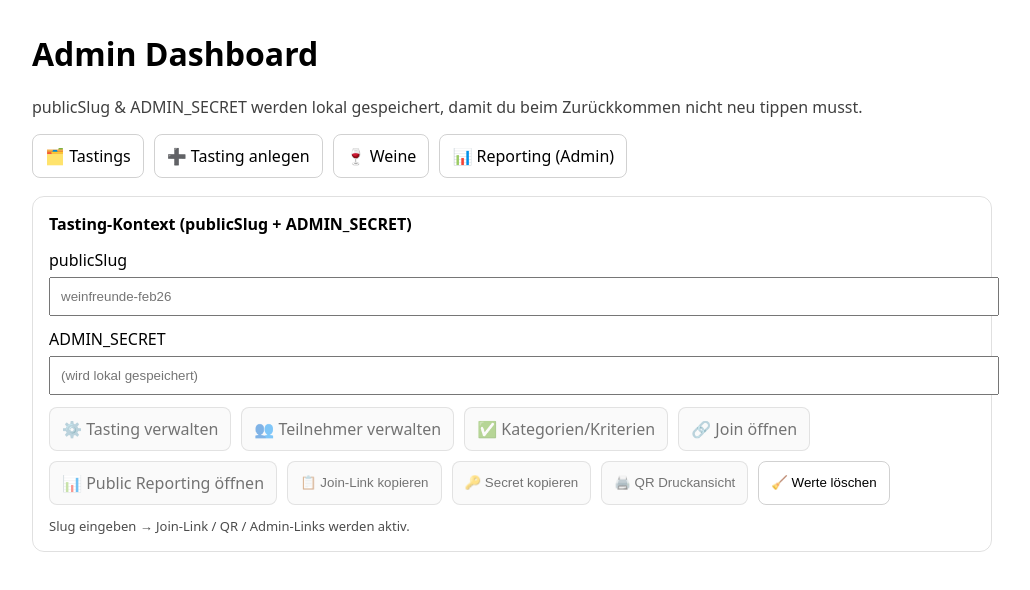
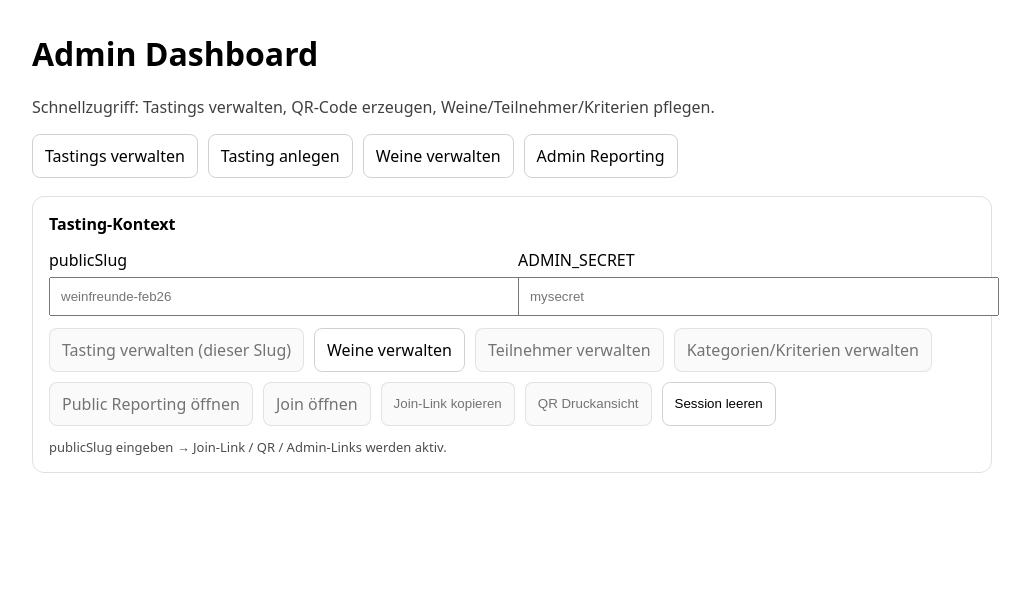
Before and after one commit to jochenwiener71/Weinfreunde-app, a Next.js app: page /admin in a window 1280 px wide. Shown: the top 590 px of the page, without its empty margins (0-1030 px from the left). Built offline with nearby package versions, Linux system fonts and the light colour scheme.

Commit message:
Update page.tsx

```diff
--- a/app/admin/page.tsx
+++ b/app/admin/page.tsx
@@ -1,16 +1,13 @@
 "use client";
 
 import Link from "next/link";
-import { useEffect, useMemo, useState, type CSSProperties } from "react";
-
-const LS_SLUG = "wf_admin_publicSlug";
-const LS_SECRET = "wf_admin_secret";
+import React, { useEffect, useMemo, useState } from "react";
 
 function encode(s: string) {
   return encodeURIComponent(s);
 }
 
-function btnStyle(disabled?: boolean): CSSProperties {
+function btnStyle(disabled?: boolean): React.CSSProperties {
   return {
     padding: "10px 12px",
     border: "1px solid rgba(0,0,0,0.18)",
@@ -20,43 +17,46 @@ function btnStyle(disabled?: boolean): CSSProperties {
     background: disabled ? "rgba(0,0,0,0.04)" : "transparent",
     opacity: disabled ? 0.55 : 1,
     pointerEvents: disabled ? "none" : "auto",
-    display: "inline-flex",
-    alignItems: "center",
-    gap: 8,
   };
 }
+
+const SS_SLUG = "wf_admin_publicSlug";
+const SS_SECRET = "wf_admin_secret";
 
 export default function AdminPage() {
   const [publicSlug, setPublicSlug] = useState("");
   const [adminSecret, setAdminSecret] = useState("");
 
-  // ✅ Restore persisted values when opening dashboard
+  // ✅ Restore from sessionStorage (so Back-to-Dashboard keeps values)
   useEffect(() => {
     try {
-      const savedSlug = localStorage.getItem(LS_SLUG) || "";
-      const savedSecret = localStorage.getItem(LS_SECRET) || "";
+      const savedSlug = sessionStorage.getItem(SS_SLUG) ?? "";
+      const savedSecret = sessionStorage.getItem(SS_SECRET) ?? "";
       if (savedSlug) setPublicSlug(savedSlug);
       if (savedSecret) setAdminSecret(savedSecret);
     } catch {
-      // ignore (private mode etc.)
+      // ignore
     }
   }, []);
 
-  // ✅ Persist on change
+  // ✅ Persist to sessionStorage
   useEffect(() => {
     try {
-      localStorage.setItem(LS_SLUG, publicSlug);
-    } catch {}
+      sessionStorage.setItem(SS_SLUG, publicSlug.trim());
+    } catch {
+      // ignore
+    }
   }, [publicSlug]);
 
   useEffect(() => {
     try {
-      localStorage.setItem(LS_SECRET, adminSecret);
-    } catch {}
+      sessionStorage.setItem(SS_SECRET, adminSecret);
+    } catch {
+      // ignore
+    }
   }, [adminSecret]);
 
   const slug = useMemo(() => publicSlug.trim(), [publicSlug]);
-  const secret = useMemo(() => adminSecret.trim(), [adminSecret]);
 
   const joinUrl = useMemo(() => {
     if (!slug) return "";
@@ -65,38 +65,42 @@ export default function AdminPage() {
 
   const qrUrl = useMemo(() => {
     if (!joinUrl) return "";
-    return `https://api.qrserver.com/v1/create-qr-code/?size=320x320&data=${encode(
-      joinUrl
-    )}`;
+    return `https://api.qrserver.com/v1/create-qr-code/?size=320x320&data=${encode(joinUrl)}`;
   }, [joinUrl]);
 
-  // ✅ Existing routes in your repo
+  // ✅ Correct deep links to routes that exist in your repo
+  const manageTastingHref = useMemo(() => {
+    if (!slug) return "";
+    return `/admin/tasting/${encode(slug)}`; // exists: app/admin/tasting/[slug]/page.tsx
+  }, [slug]);
+
   const manageParticipantsHref = useMemo(() => {
     if (!slug) return "";
-    return `/admin/participants/${encode(slug)}`;
+    return `/admin/participants/${encode(slug)}`; // exists
   }, [slug]);
 
   const manageCriteriaHref = useMemo(() => {
     if (!slug) return "";
-    return `/admin/criteria/${encode(slug)}`;
+    return `/admin/criteria/${encode(slug)}`; // exists
   }, [slug]);
 
-  const manageTastingHref = useMemo(() => {
+  const manageWinesHref = useMemo(() => {
+    // your /admin/wines is global and already works
+    return `/admin/wines`;
+  }, []);
+
+  // ✅ reporting public is /reporting/[slug] (NOT /reporting)
+  const publicReportingHref = useMemo(() => {
     if (!slug) return "";
-    return `/admin/tasting/${encode(slug)}`;
+    return `/reporting/${encode(slug)}`;
   }, [slug]);
 
-  const publicReportingHref = useMemo(() => {
-    if (!slug) return "";
-    return `/reporting/${encode(slug)}`; // ✅ NOT /reporting
-  }, [slug]);
-
-  async function copy(text: string, okMsg: string) {
+  async function copy(text: string) {
     try {
       await navigator.clipboard.writeText(text);
-      alert(okMsg);
+      alert("Link kopiert ✅");
     } catch {
-      prompt("Kopieren:", text);
+      prompt("Kopiere den Link:", text);
     }
   }
 
@@ -106,13 +110,13 @@ export default function AdminPage() {
     window.open(printUrl, "_blank");
   }
 
-  function clearStored() {
+  function clearSession() {
+    try {
+      sessionStorage.removeItem(SS_SLUG);
+      sessionStorage.removeItem(SS_SECRET);
+    } catch {}
     setPublicSlug("");
     setAdminSecret("");
-    try {
-      localStorage.removeItem(LS_SLUG);
-      localStorage.removeItem(LS_SECRET);
-    } catch {}
   }
 
   return (
@@ -120,37 +124,29 @@ export default function AdminPage() {
       <h1 style={{ marginTop: 0 }}>Admin Dashboard</h1>
 
       <p style={{ marginTop: 6, opacity: 0.75 }}>
-        publicSlug &amp; ADMIN_SECRET werden lokal gespeichert, damit du beim Zurückkommen
-        nicht neu tippen musst.
+        Schnellzugriff: Tastings verwalten, QR-Code erzeugen, Weine/Teilnehmer/Kriterien pflegen.
       </p>
 
       {/* ✅ GLOBAL QUICK LINKS */}
-      <section
-        style={{
-          marginTop: 16,
-          display: "flex",
-          gap: 10,
-          flexWrap: "wrap",
-        }}
-      >
+      <section style={{ marginTop: 16, display: "flex", gap: 10, flexWrap: "wrap" }}>
         <Link href="/admin/tastings" style={btnStyle(false)}>
-          🗂️ Tastings
+          Tastings verwalten
         </Link>
 
         <Link href="/admin/create" style={btnStyle(false)}>
-          ➕ Tasting anlegen
+          Tasting anlegen
         </Link>
 
         <Link href="/admin/wines" style={btnStyle(false)}>
-          🍷 Weine
+          Weine verwalten
         </Link>
 
         <Link href="/admin/reporting" style={btnStyle(false)}>
-          📊 Reporting (Admin)
+          Admin Reporting
         </Link>
       </section>
 
-      {/* ✅ CONTEXT QUICK ACTIONS */}
+      {/* ✅ CONTEXT BOX */}
       <section
         style={{
           marginTop: 18,
@@ -159,11 +155,9 @@ export default function AdminPage() {
           padding: 16,
         }}
       >
-        <h2 style={{ marginTop: 0, fontSize: 16 }}>
-          Tasting-Kontext (publicSlug + ADMIN_SECRET)
-        </h2>
+        <h2 style={{ marginTop: 0, fontSize: 16 }}>Tasting-Kontext</h2>
 
-        <div style={{ display: "grid", gap: 12 }}>
+        <div style={{ display: "grid", gridTemplateColumns: "1fr 1fr", gap: 12 }}>
           <label style={{ display: "block" }}>
             publicSlug
             <input
@@ -181,7 +175,7 @@ export default function AdminPage() {
             <input
               value={adminSecret}
               onChange={(e) => setAdminSecret(e.target.value)}
-              placeholder="(wird lokal gespeichert)"
+              placeholder="mysecret"
               style={{ width: "100%", padding: 10, marginTop: 6 }}
               autoCapitalize="none"
               autoCorrect="off"
@@ -189,92 +183,59 @@ export default function AdminPage() {
           </label>
         </div>
 
-        <div
-          style={{
-            marginTop: 12,
-            display: "flex",
-            gap: 10,
-            flexWrap: "wrap",
-          }}
-        >
+        <div style={{ marginTop: 12, display: "flex", gap: 10, flexWrap: "wrap" }}>
           <Link href={manageTastingHref || "#"} style={btnStyle(!slug)}>
-            ⚙️ Tasting verwalten
+            Tasting verwalten (dieser Slug)
+          </Link>
+
+          <Link href={manageWinesHref} style={btnStyle(false)}>
+            Weine verwalten
           </Link>
 
           <Link href={manageParticipantsHref || "#"} style={btnStyle(!slug)}>
-            👥 Teilnehmer verwalten
+            Teilnehmer verwalten
           </Link>
 
           <Link href={manageCriteriaHref || "#"} style={btnStyle(!slug)}>
-            ✅ Kategorien/Kriterien
+            Kategorien/Kriterien verwalten
           </Link>
 
-          <a
-            href={joinUrl || "#"}
-            target="_blank"
-            rel="noreferrer"
-            style={btnStyle(!slug)}
-          >
-            🔗 Join öffnen
-          </a>
+          <Link href={publicReportingHref || "#"} style={btnStyle(!slug)}>
+            Public Reporting öffnen
+          </Link>
 
-          <a
-            href={publicReportingHref || "#"}
-            target="_blank"
-            rel="noreferrer"
-            style={btnStyle(!slug)}
-          >
-            📊 Public Reporting öffnen
+          <a href={joinUrl || "#"} target="_blank" rel="noreferrer" style={btnStyle(!slug)}>
+            Join öffnen
           </a>
 
           <button
-            onClick={() => joinUrl && copy(joinUrl, "Join-Link kopiert ✅")}
+            onClick={() => joinUrl && copy(joinUrl)}
             disabled={!slug}
-            style={{
-              ...btnStyle(!slug),
-              cursor: !slug ? "not-allowed" : "pointer",
-            }}
+            style={{ ...btnStyle(!slug), cursor: !slug ? "not-allowed" : "pointer" }}
           >
-            📋 Join-Link kopieren
-          </button>
-
-          <button
-            onClick={() => secret && copy(secret, "ADMIN_SECRET kopiert ✅")}
-            disabled={!secret}
-            style={{
-              ...btnStyle(!secret),
-              cursor: !secret ? "not-allowed" : "pointer",
-            }}
-          >
-            🔑 Secret kopieren
+            Join-Link kopieren
           </button>
 
           <button
             onClick={openPrint}
             disabled={!slug}
-            style={{
-              ...btnStyle(!slug),
-              cursor: !slug ? "not-allowed" : "pointer",
-            }}
+            style={{ ...btnStyle(!slug), cursor: !slug ? "not-allowed" : "pointer" }}
           >
-            🖨️ QR Druckansicht
+            QR Druckansicht
           </button>
 
           <button
-            onClick={clearStored}
-            style={{
-              ...btnStyle(false),
-              cursor: "pointer",
-            }}
+            onClick={clearSession}
+            style={{ ...btnStyle(false), cursor: "pointer" }}
+            title="Slug+Secret aus dem Tab löschen"
           >
-            🧹 Werte löschen
+            Session leeren
           </button>
         </div>
 
-        {/* ✅ QR BOX */}
         {!joinUrl ? (
           <p style={{ margin: "12px 0 0 0", fontSize: 13, opacity: 0.7 }}>
-            Slug eingeben → Join-Link / QR / Admin-Links werden aktiv.
+            publicSlug eingeben → Join-Link / QR / Admin-Links werden aktiv.
           </p>
         ) : (
           <>
@@ -285,32 +246,23 @@ export default function AdminPage() {
               </div>
             </div>
 
-            <div
-              style={{
-                display: "flex",
-                gap: 12,
-                flexWrap: "wrap",
-                alignItems: "center",
-                marginTop: 12,
-              }}
-            >
+            <div style={{ display: "flex", gap: 12, flexWrap: "wrap", alignItems: "center", marginTop: 12 }}>
               <img
                 src={qrUrl}
                 alt="QR Code"
                 width={160}
                 height={160}
-                style={{
-                  border: "1px solid rgba(0,0,0,0.12)",
-                  borderRadius: 8,
-                }}
+                style={{ border: "1px solid rgba(0,0,0,0.12)", borderRadius: 8 }}
               />
 
-              <div style={{ fontSize: 12, opacity: 0.7, maxWidth: 520 }}>
-                <strong>Routing-Check:</strong>
-                <div>Admin Participants: <code>/admin/participants/[slug]</code></div>
-                <div>Admin Criteria: <code>/admin/criteria/[slug]</code></div>
-                <div>Admin Tasting: <code>/admin/tasting/[slug]</code></div>
-                <div>Public Reporting: <code>/reporting/[slug]</code> (nicht <code>/reporting</code>)</div>
+              <div style={{ fontSize: 12, opacity: 0.7, maxWidth: 480 }}>
+                <div style={{ marginBottom: 6 }}>
+                  <strong>Hinweis:</strong> Public Reporting ist <code>/reporting/[slug]</code> – daher war{" "}
+                  <code>/reporting</code> bei dir 404.
+                </div>
+                <div>
+                  Secret+Slug werden im Tab gespeichert (sessionStorage) → „← Admin Dashboard“ fragt nicht neu.
+                </div>
               </div>
             </div>
           </>
```
